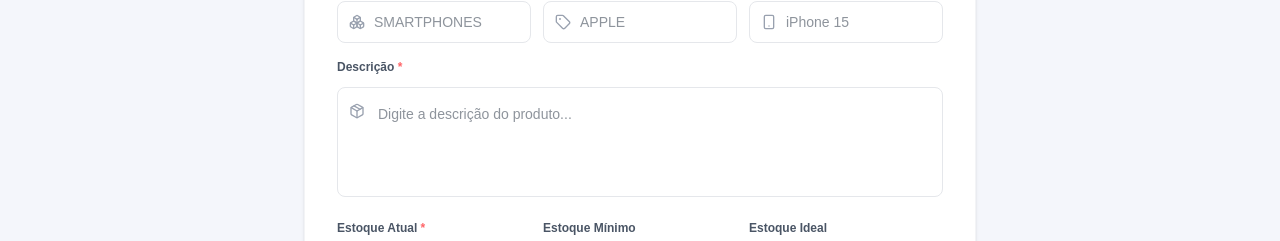
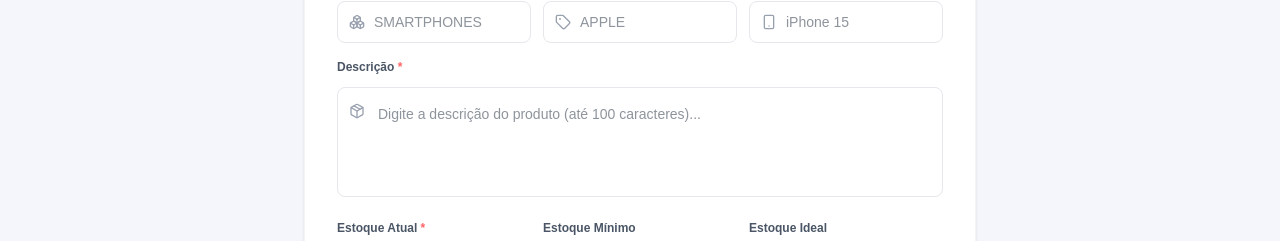
Before and after one commit to Mescxll/Projeto_de_Software_LkCell, a Next.js app in the folder frontend/: page /produto/cadastrar in a window 1280 px wide. Shown: the part 348-589 px from the top of the page. Built offline with nearby package versions, Linux system fonts and the light colour scheme.

Commit message:
fix: limitação de caracteres na descricao do produto

```diff
--- a/frontend/src/app/produto/cadastrar/page.jsx
+++ b/frontend/src/app/produto/cadastrar/page.jsx
@@ -220,10 +220,11 @@ export default function CadastroProduto() {
                 <textarea
                   rows={4}
                   name="descricao"
+                  maxLength={100}
                   value={form.descricao}
                   onChange={handleChange}
                   className="w-full pl-10 pr-4 pt-4 pb-3 border border-gray-200 rounded-lg text-sm text-gray-800 focus:ring-2 focus:ring-blue-500 outline-none resize-none"
-                  placeholder="Digite a descrição do produto..."
+                  placeholder="Digite a descrição do produto (até 100 caracteres)..."
                 />
               </div>
             </div>
```
